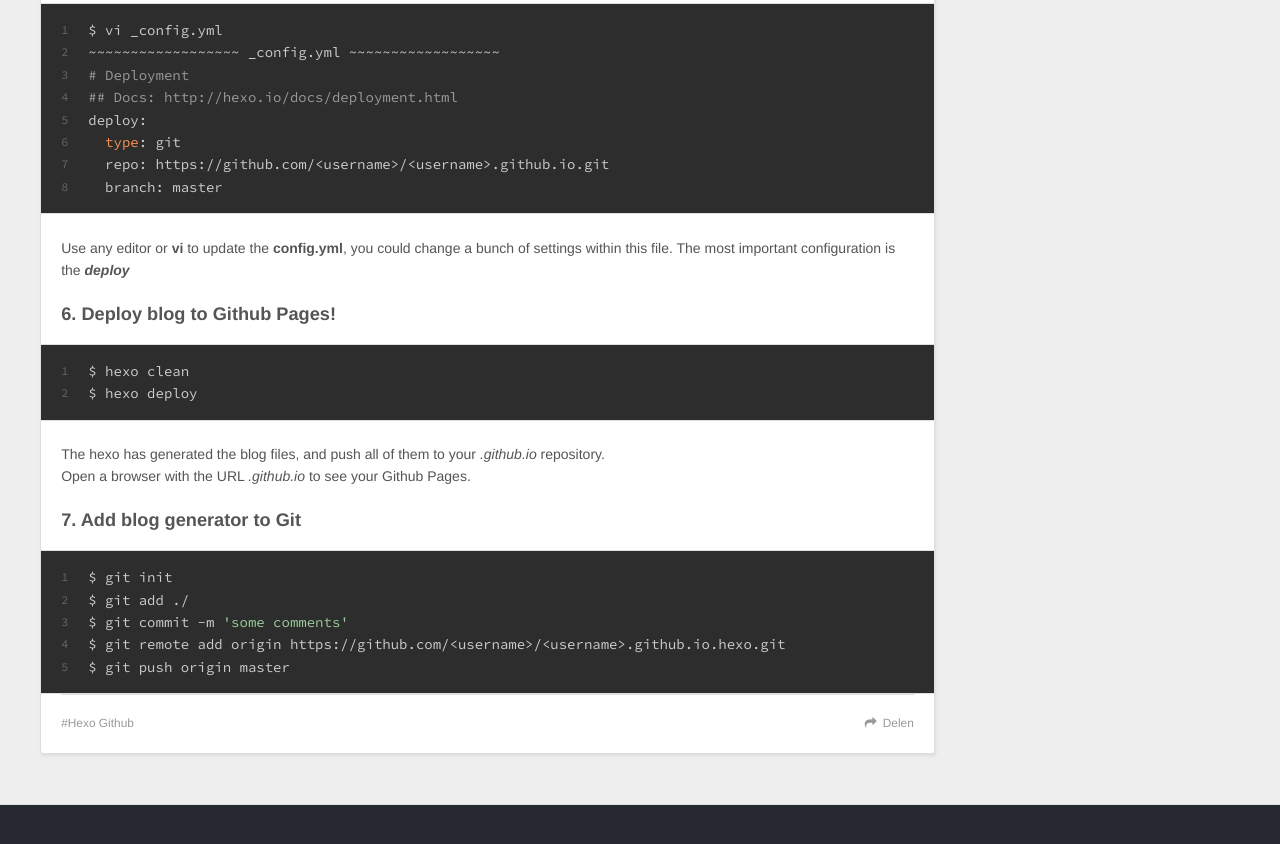
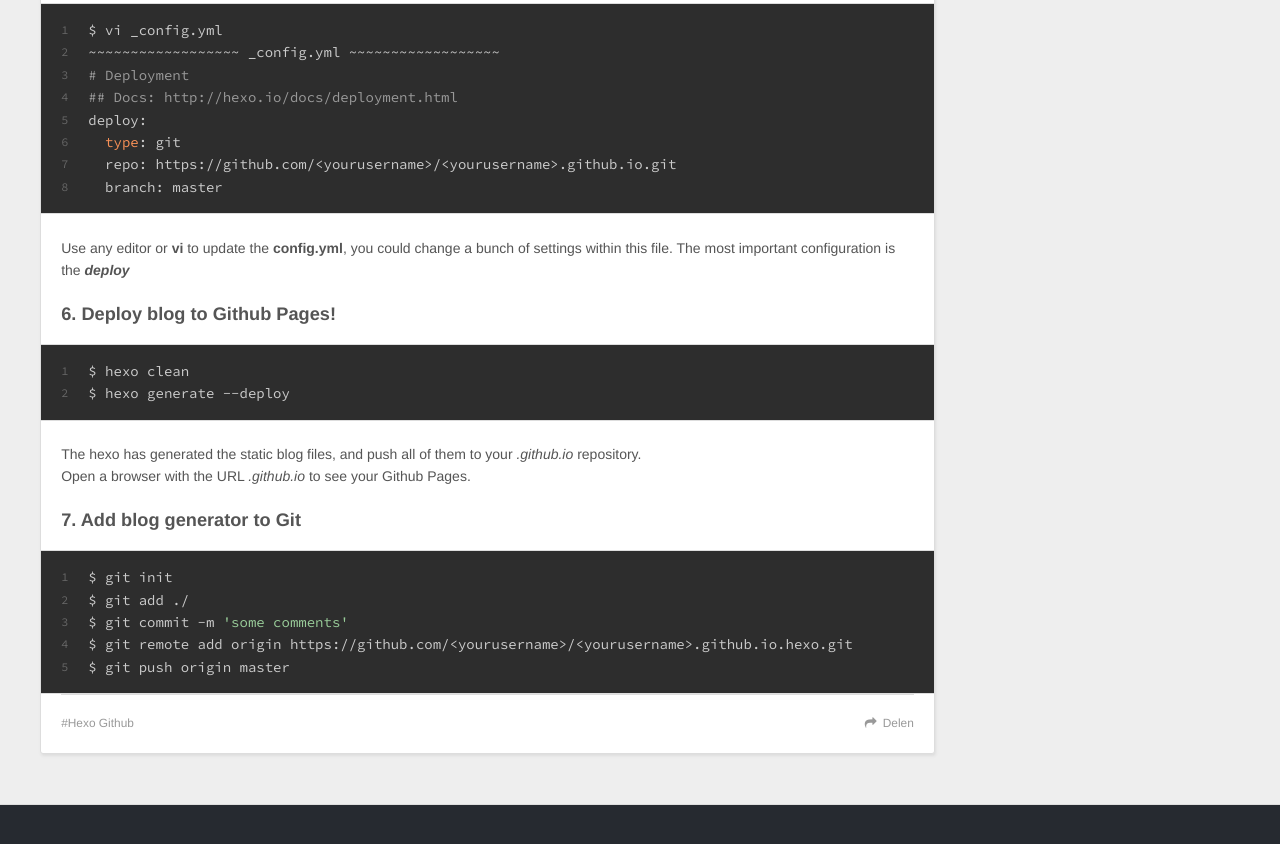
Before and after one commit to youdeshi/youdeshi.github.io, a plain HTML site: page 2016/05/22/How-to-use-Hexo-in-Github-Pages-1/index.html in a window 1280 px wide. Shown: the part 1130-1974 px from the top of the page. Drawn offline with nearby package versions, Linux system fonts and the light colour scheme.

Commit message:
Site updated: 2016-05-22 20:43:24

```diff
--- a/2016/05/22/How-to-use-Hexo-in-Github-Pages-1/index.html
+++ b/2016/05/22/How-to-use-Hexo-in-Github-Pages-1/index.html
@@ -15,7 +15,7 @@
 <meta property="og:description" content="Setup blog generator1. Create repositories in Github.
 Create .github.io repository for the Github Pages.
 Create another repository as the blog generator, I recommend using .github.io.hexo in this case">
-<meta property="og:updated_time" content="2016-05-22T20:34:41.940Z">
+<meta property="og:updated_time" content="2016-05-22T20:42:58.553Z">
 <meta name="twitter:card" content="summary">
 <meta name="twitter:title" content="How to use Hexo in Github Pages(1)">
 <meta name="twitter:description" content="Setup blog generator1. Create repositories in Github.
@@ -92,23 +92,23 @@
     <div class="article-entry" itemprop="articleBody">
 
         <h1 id="Setup-blog-generator"><a href="#Setup-blog-generator" class="headerlink" title="Setup blog generator"></a>Setup blog generator</h1><h3 id="1-Create-repositories-in-Github"><a href="#1-Create-repositories-in-Github" class="headerlink" title="1. Create repositories in Github."></a>1. Create repositories in Github.</h3><ul>
-<li>Create <em><username>.github.io</username></em> repository for the Github Pages.</li>
-<li>Create another repository as the blog generator, I recommend using <em><username>.github.io.hexo</username></em> in this case.</li>
+<li>Create <em><yourusername>.github.io</yourusername></em> repository for the Github Pages.</li>
+<li>Create another repository as the blog generator, I recommend using <em><yourusername>.github.io.hexo</yourusername></em> in this case.</li>
 </ul>
 <h3 id="2-Install-Hexo-locally"><a href="#2-Install-Hexo-locally" class="headerlink" title="2. Install Hexo locally"></a>2. Install Hexo locally</h3><figure class="highlight bash"><table><tr><td class="gutter"><pre><span class="line">1</span><br></pre></td><td class="code"><pre><span class="line">$ sudo npm install -g hexo-cli</span><br></pre></td></tr></table></figure>
 <p>Make should you have NPM and Git installed in your Linux/Mac machine.</p>
 <h3 id="3-Create-a-Hexo-project"><a href="#3-Create-a-Hexo-project" class="headerlink" title="3. Create a Hexo project"></a>3. Create a Hexo project</h3><figure class="highlight bash"><table><tr><td class="gutter"><pre><span class="line">1</span><br><span class="line">2</span><br></pre></td><td class="code"><pre><span class="line">$ hexo init blog-generator</span><br><span class="line">$ <span class="built_in">cd</span> blog-generator</span><br></pre></td></tr></table></figure>
 <p>Create a new fold to hold the Hexo code. The fold name does not matter, I use <strong>blog-generator</strong> in this case.</p>
 <h3 id="4-Install-deployer-for-git"><a href="#4-Install-deployer-for-git" class="headerlink" title="4. Install deployer for git"></a>4. Install deployer for git</h3><figure class="highlight bash"><table><tr><td class="gutter"><pre><span class="line">1</span><br></pre></td><td class="code"><pre><span class="line">$ npm i -S hexo-deployer-git</span><br></pre></td></tr></table></figure>
-<h3 id="5-Update-Hexo-config"><a href="#5-Update-Hexo-config" class="headerlink" title="5. Update Hexo config"></a>5. Update Hexo config</h3><figure class="highlight bash"><table><tr><td class="gutter"><pre><span class="line">1</span><br><span class="line">2</span><br><span class="line">3</span><br><span class="line">4</span><br><span class="line">5</span><br><span class="line">6</span><br><span class="line">7</span><br><span class="line">8</span><br></pre></td><td class="code"><pre><span class="line">$ vi _config.yml</span><br><span class="line">~~~~~~~~~~~~~~~~~~ _config.yml ~~~~~~~~~~~~~~~~~~</span><br><span class="line"><span class="comment"># Deployment</span></span><br><span class="line"><span class="comment">## Docs: http://hexo.io/docs/deployment.html</span></span><br><span class="line">deploy:</span><br><span class="line">  <span class="built_in">type</span>: git</span><br><span class="line">  repo: https://github.com/&lt;username&gt;/&lt;username&gt;.github.io.git</span><br><span class="line">  branch: master</span><br></pre></td></tr></table></figure>
+<h3 id="5-Update-Hexo-config"><a href="#5-Update-Hexo-config" class="headerlink" title="5. Update Hexo config"></a>5. Update Hexo config</h3><figure class="highlight bash"><table><tr><td class="gutter"><pre><span class="line">1</span><br><span class="line">2</span><br><span class="line">3</span><br><span class="line">4</span><br><span class="line">5</span><br><span class="line">6</span><br><span class="line">7</span><br><span class="line">8</span><br></pre></td><td class="code"><pre><span class="line">$ vi _config.yml</span><br><span class="line">~~~~~~~~~~~~~~~~~~ _config.yml ~~~~~~~~~~~~~~~~~~</span><br><span class="line"><span class="comment"># Deployment</span></span><br><span class="line"><span class="comment">## Docs: http://hexo.io/docs/deployment.html</span></span><br><span class="line">deploy:</span><br><span class="line">  <span class="built_in">type</span>: git</span><br><span class="line">  repo: https://github.com/&lt;yourusername&gt;/&lt;yourusername&gt;.github.io.git</span><br><span class="line">  branch: master</span><br></pre></td></tr></table></figure>
 <p>Use any editor or <strong>vi</strong> to update the <strong>config.yml</strong>, you could change a bunch of settings within this file. The most important configuration is the <strong><em>deploy</em></strong></p>
-<h3 id="6-Deploy-blog-to-Github-Pages"><a href="#6-Deploy-blog-to-Github-Pages" class="headerlink" title="6. Deploy blog to Github Pages!"></a>6. Deploy blog to Github Pages!</h3><figure class="highlight bash"><table><tr><td class="gutter"><pre><span class="line">1</span><br><span class="line">2</span><br></pre></td><td class="code"><pre><span class="line">$ hexo clean</span><br><span class="line">$ hexo deploy</span><br></pre></td></tr></table></figure>
-<p>The hexo has generated the blog files, and push all of them to your <em><username>.github.io</username></em> repository.<br>Open a browser with the URL <em><username>.github.io</username></em> to see your Github Pages.</p>
-<h3 id="7-Add-blog-generator-to-Git"><a href="#7-Add-blog-generator-to-Git" class="headerlink" title="7. Add blog generator to Git"></a>7. Add blog generator to Git</h3><figure class="highlight bash"><table><tr><td class="gutter"><pre><span class="line">1</span><br><span class="line">2</span><br><span class="line">3</span><br><span class="line">4</span><br><span class="line">5</span><br></pre></td><td class="code"><pre><span class="line">$ git init</span><br><span class="line">$ git add ./</span><br><span class="line">$ git commit -m <span class="string">'some comments'</span></span><br><span class="line">$ git remote add origin https://github.com/&lt;username&gt;/&lt;username&gt;.github.io.hexo.git</span><br><span class="line">$ git push origin master</span><br></pre></td></tr></table></figure>
+<h3 id="6-Deploy-blog-to-Github-Pages"><a href="#6-Deploy-blog-to-Github-Pages" class="headerlink" title="6. Deploy blog to Github Pages!"></a>6. Deploy blog to Github Pages!</h3><figure class="highlight bash"><table><tr><td class="gutter"><pre><span class="line">1</span><br><span class="line">2</span><br></pre></td><td class="code"><pre><span class="line">$ hexo clean</span><br><span class="line">$ hexo generate --deploy</span><br></pre></td></tr></table></figure>
+<p>The hexo has generated the static blog files, and push all of them to your <em><yourusername>.github.io</yourusername></em> repository.<br>Open a browser with the URL <em><yourusername>.github.io</yourusername></em> to see your Github Pages.</p>
+<h3 id="7-Add-blog-generator-to-Git"><a href="#7-Add-blog-generator-to-Git" class="headerlink" title="7. Add blog generator to Git"></a>7. Add blog generator to Git</h3><figure class="highlight bash"><table><tr><td class="gutter"><pre><span class="line">1</span><br><span class="line">2</span><br><span class="line">3</span><br><span class="line">4</span><br><span class="line">5</span><br></pre></td><td class="code"><pre><span class="line">$ git init</span><br><span class="line">$ git add ./</span><br><span class="line">$ git commit -m <span class="string">'some comments'</span></span><br><span class="line">$ git remote add origin https://github.com/&lt;yourusername&gt;/&lt;yourusername&gt;.github.io.hexo.git</span><br><span class="line">$ git push origin master</span><br></pre></td></tr></table></figure>
 
     </div>
     <footer class="article-footer">
-      <a data-url="http://github.xuliang-pro.com/2016/05/22/How-to-use-Hexo-in-Github-Pages-1/" data-id="cioj1m8n10000vm5vvqw8st3g" class="article-share-link">Delen</a>
+      <a data-url="http://github.xuliang-pro.com/2016/05/22/How-to-use-Hexo-in-Github-Pages-1/" data-id="cioj1wx3v0000y05vedv4px5z" class="article-share-link">Delen</a>
 
 
   <ul class="article-tag-list"><li class="article-tag-list-item"><a class="article-tag-list-link" href="/tags/Hexo-Github/">Hexo Github</a></li></ul>
```
Also changed, not shown: index.html (+7 -7 lines).
